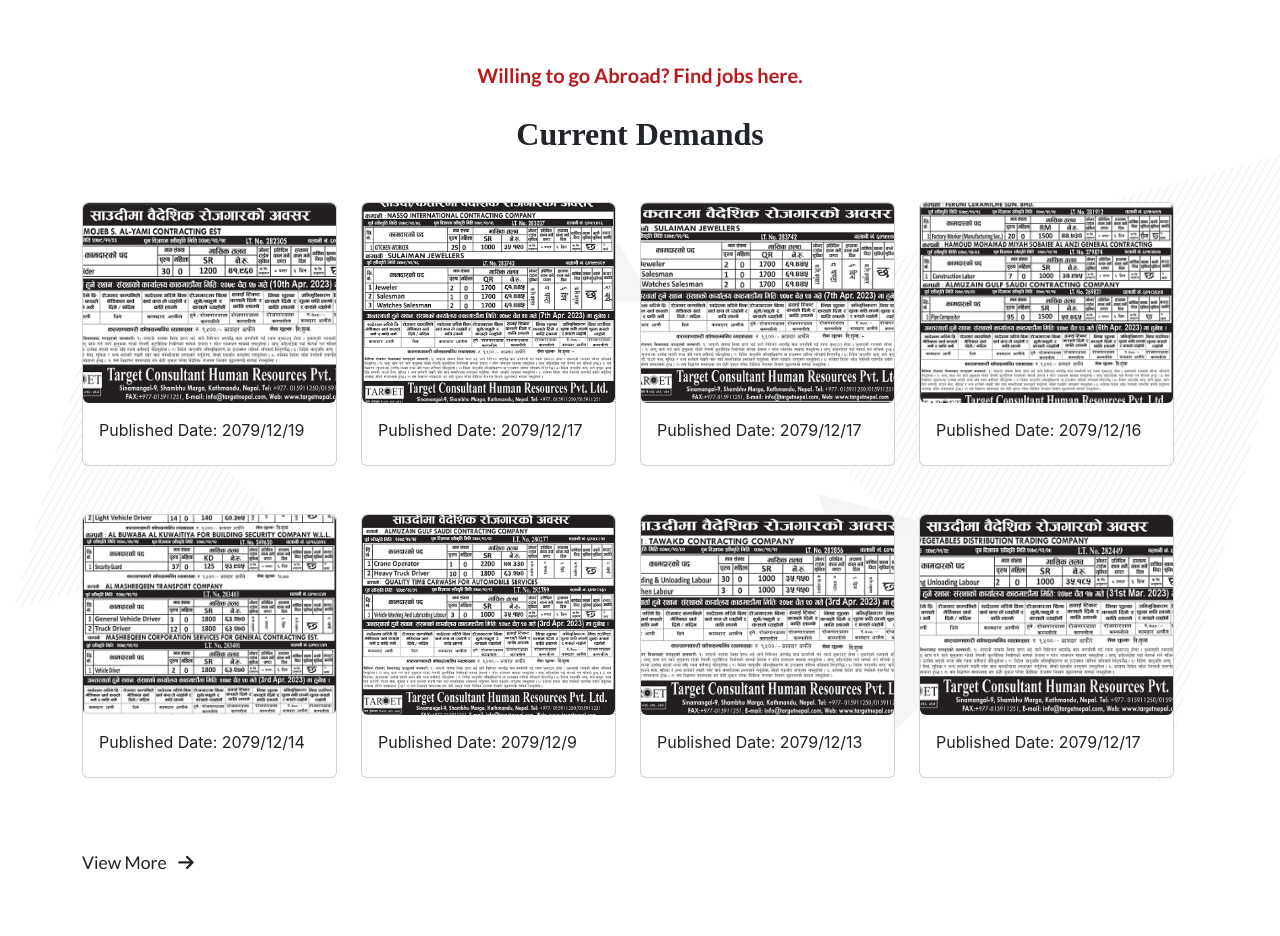
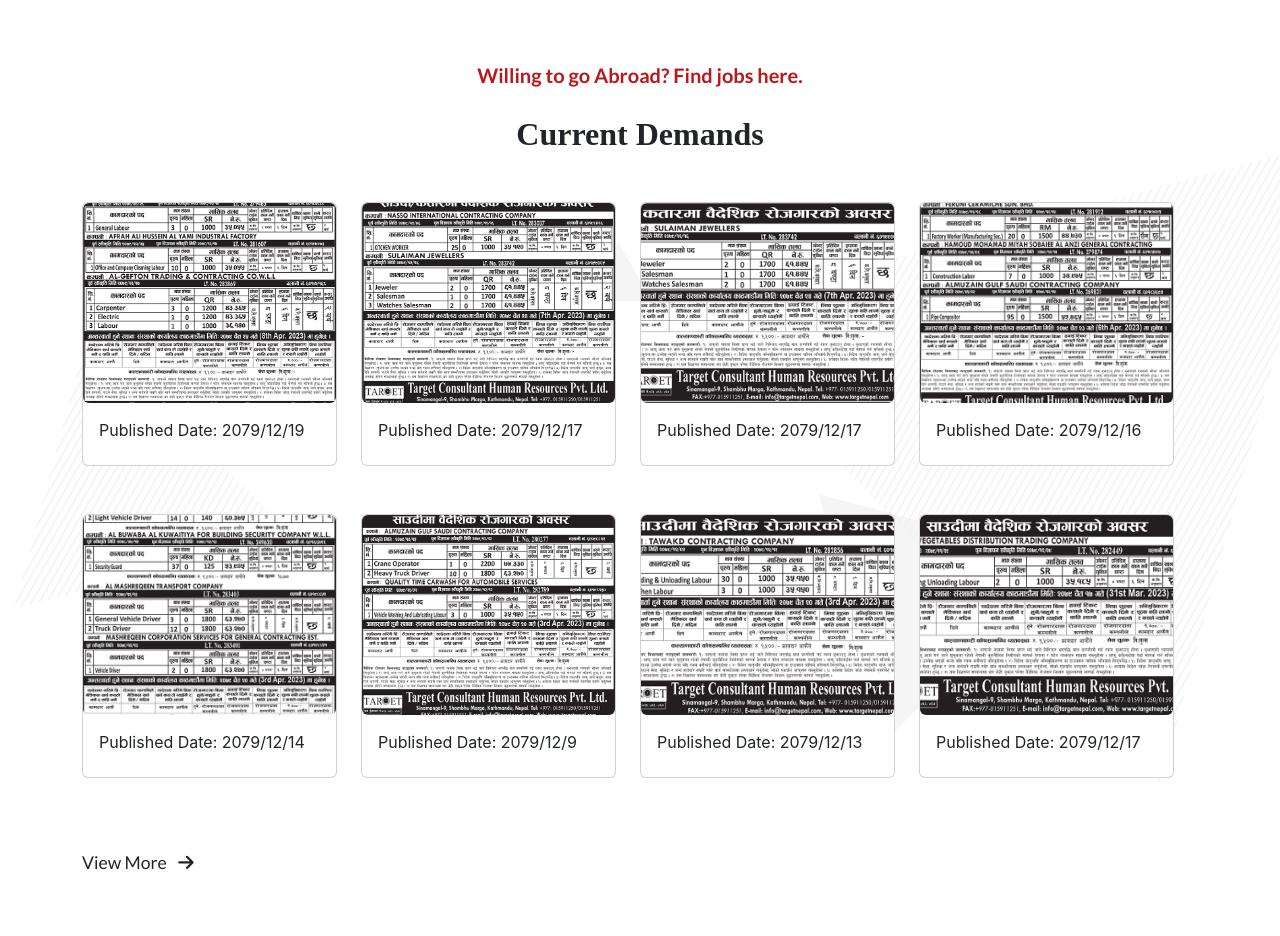
Before and after one commit to razustha/targetnepal, a PHP site: page / in a window 1280 px wide. Shown: the part 2193-3129 px from the top of the page. Run offline with PHP 8.4, Linux system fonts and the light colour scheme; some libraries are stand-ins or nearby versions; some web fonts are replaced.

Commit message:
add demand sass

```diff
--- a/job-demand.php
+++ b/job-demand.php
@@ -17,10 +17,10 @@
         <div class="vstack gap-4">
             <div class="row g-4">
             <div class="col-md-3">
-                    <a href="assets/img/demand/tchrpl_16_chait-2.png" data-lightbox="image-1">
+                    <a href="assets/img/demand/tchrpl_17_chait-1.png" data-lightbox="image-1">
                         <div class="card mb-4">
 
-                            <img class="img-fluid rounded" src="assets/img/demand/tchrpl_16_chait-2.png" alt="">
+                            <img class="img-fluid rounded" src="assets/img/demand/tchrpl_17_chait-1.png" alt="">
 
                             <div class="card-body">
                                 <h5 class="card-title">Published Date: 2079/12/19</h5>
--- a/page-templates/all-job.php
+++ b/page-templates/all-job.php
@@ -10,10 +10,10 @@
         <div class="row g-4">
             <div class="row g-4">
             <div class="col-md-3">
-                    <a href="assets/img/demand/tchrpl_16_chait-2.png" data-lightbox="image-1">
+                    <a href="assets/img/demand/tchrpl_17_chait-1.png" data-lightbox="image-1">
                         <div class="card mb-4">
 
-                            <img class="img-fluid rounded" src="assets/img/demand/tchrpl_16_chait-2.png" alt="">
+                            <img class="img-fluid rounded" src="assets/img/demand/tchrpl_17_chait-1.png" alt="">
 
                             <div class="card-body">
                                 <h5 class="card-title">Published Date: 2079/12/19</h5>
```
Also changed, not shown: assets/img/demand/tchrpl_17_chait-1.png (added).
